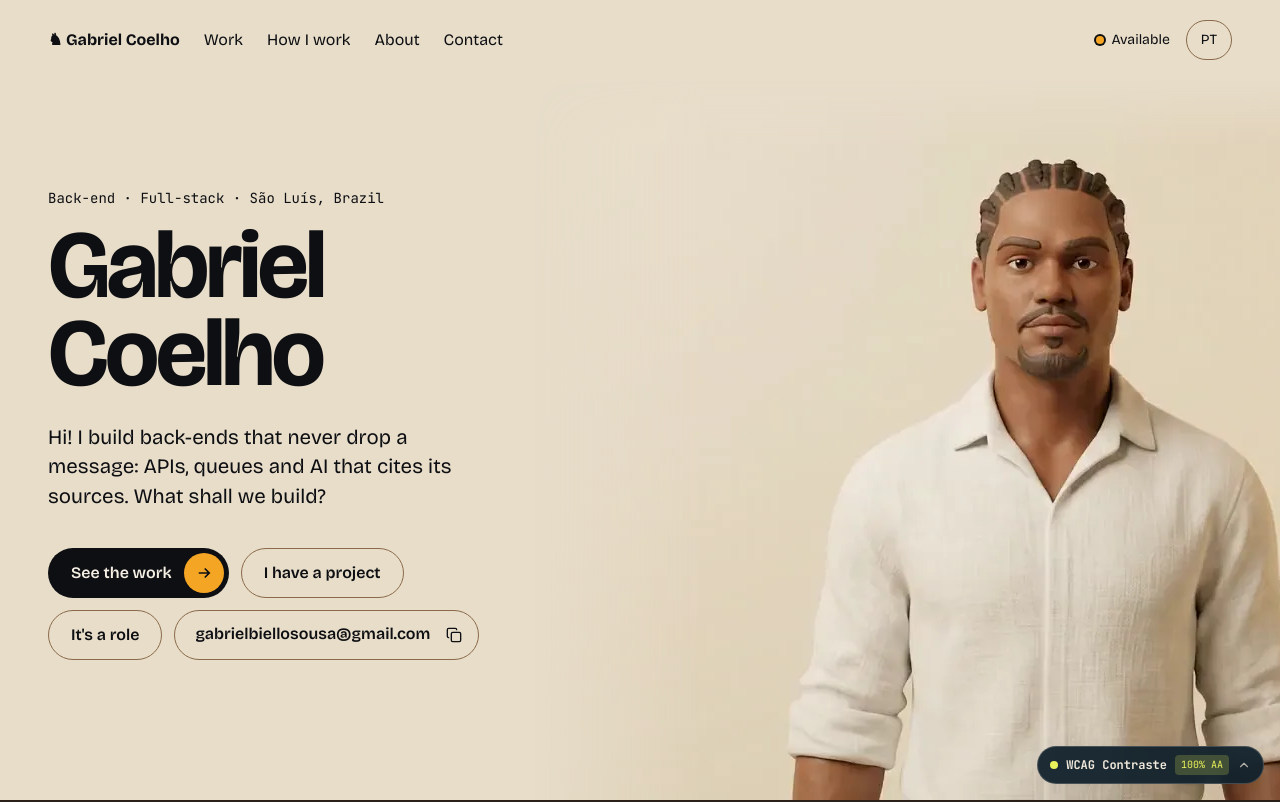
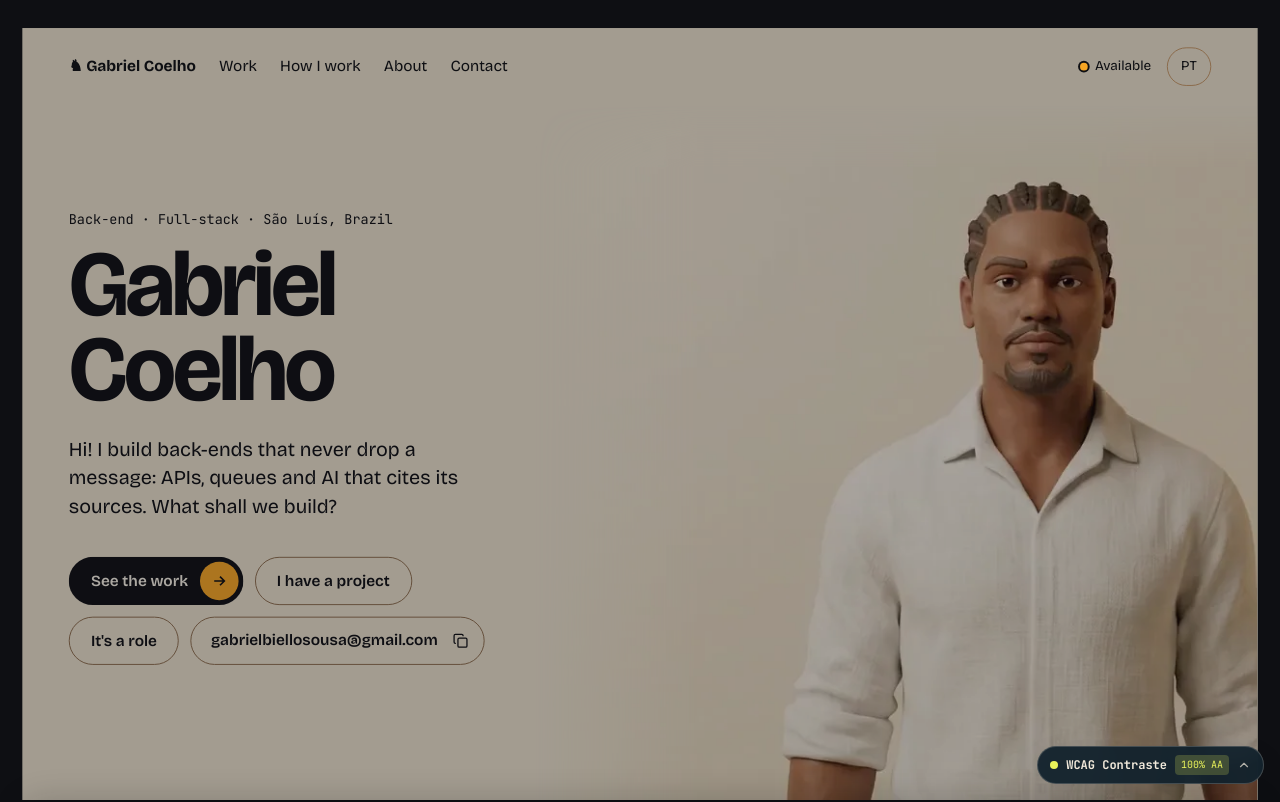
Before and after one commit to Coelho-G-Dev/portfolio-next, a Next.js app: page /novo in a window 1280 px wide. Shown: the top 802 px of the page. Built offline with nearby package versions, Linux system fonts and the light colour scheme.

Commit message:
feat: Cortina entre os capítulos

```diff
--- a/app/novo/site.css
+++ b/app/novo/site.css
@@ -12,6 +12,7 @@
   --radius-pill: 999px;
   /* Elevação neutra: nada de sombra colorida. */
   --shadow: 0 12px 32px rgb(14 15 19 / 0.18);
+  --shadow-up: 0 -12px 32px rgb(14 15 19 / 0.18);
 }
 
 /* ---------- Base ---------- */
@@ -138,9 +139,38 @@
   }
 }
 
-/* ---------- Capítulos ---------- */
+/* ---------- Capítulos e Cortina (spec §5.3) ---------- */
 .s-chapter {
+  position: relative;
   padding: clamp(64px, 10vw, 128px) clamp(16px, 4vw, 48px);
+  /* --scale e --shade vêm de useCortina; só transform e opacity animam. */
+  transform: scale(var(--scale, 1));
+  /* Encolhe a partir da base: a emenda com o próximo cartão nunca abre. */
+  transform-origin: 50% 100%;
+}
+/* Atrás dos cartões que encolhem aparece ébano, não o marfim da página. */
+.s-cortina {
+  background: var(--c-ebano);
+}
+/* Escurece com uma camada por cima, nunca com filter. */
+.s-chapter::after {
+  content: "";
+  position: absolute;
+  inset: 0;
+  border-radius: inherit;
+  background: var(--c-ebano);
+  opacity: var(--shade, 0);
+  pointer-events: none;
+}
+/* Só gruda com JavaScript e depois da medição: sem JS, nenhum capítulo cobre
+   texto não lido. */
+.js .s-chapter[data-stick] {
+  position: sticky;
+  top: var(--stick-top, 0px);
+}
+main > .s-chapter {
+  border-radius: 28px 28px 0 0;
+  box-shadow: var(--shadow-up);
 }
 .s-chapter[data-tone="marfim"] {
   background: var(--c-marfim);
@@ -370,7 +400,9 @@
 }
 
 /* ---------- Abertura (spec §5.2) ---------- */
-.s-opening {
+.s-chapter[data-chapter="abertura"] {
+  min-height: 100svh;
+  padding: 0;
   color: var(--c-ebano);
 }
 .s-hero {
--- a/components/site/Chapter.tsx
+++ b/components/site/Chapter.tsx
@@ -1,12 +1,24 @@
-import type { ReactNode } from "react";
+import type { CSSProperties, ReactNode } from "react";
 
 export type ChapterTone = "marfim" | "nogueiraEscura" | "ebano" | "bordo";
+export type ChapterId = "abertura" | "derrube" | "projetos" | "trabalho" | "sobre";
 
 // Um capítulo é o cartão que a Cortina sobrepõe (spec §5.3). Ele agrupa uma
-// ou mais seções; cada seção tem o seu h2.
-export function Chapter({ tone, children }: { tone: ChapterTone; children: ReactNode }) {
+// ou mais seções; cada seção tem o seu h2. O id vai só em data-chapter, para
+// não colidir com o id das seções.
+export function Chapter({
+  id,
+  tone,
+  style,
+  children,
+}: {
+  id: ChapterId;
+  tone: ChapterTone;
+  style?: CSSProperties;
+  children: ReactNode;
+}) {
   return (
-    <div className="s-chapter" data-tone={tone}>
+    <div className="s-chapter" data-chapter={id} data-tone={tone} style={style}>
       {children}
     </div>
   );
--- /dev/null
+++ b/components/site/CortinaContext.tsx
@@ -0,0 +1,10 @@
+"use client";
+
+import { createContext, useContext } from "react";
+
+// Capítulos cobertos pela Cortina (cobertura ≥ COVERED_AT).
+export const CortinaContext = createContext<ReadonlySet<string>>(new Set());
+
+export function useChapterCovered(id: string): boolean {
+  return useContext(CortinaContext).has(id);
+}
--- a/components/site/Hero.tsx
+++ b/components/site/Hero.tsx
@@ -3,6 +3,7 @@
 import { useEffect, useRef, useState } from "react";
 import { mailtoFor } from "@/lib/contact";
 import Character from "./Character";
+import { useChapterCovered } from "./CortinaContext";
 import EmailPill from "./EmailPill";
 import Pill from "./Pill";
 import { useSiteCopy } from "./SiteCopyContext";
@@ -13,13 +14,16 @@ export default function Hero() {
   const c = useSiteCopy();
   const h = c.hero;
   const ref = useRef<HTMLElement>(null);
-  const [paused, setPaused] = useState(false);
+  const [offscreen, setOffscreen] = useState(false);
+  // Coberta pela Cortina, a abertura continua "na tela" para o navegador.
+  const covered = useChapterCovered("abertura");
+  const paused = offscreen || covered;
 
   // O personagem pausa quando menos de 10% da abertura está à vista.
   useEffect(() => {
     const el = ref.current;
     if (!el) return;
-    const io = new IntersectionObserver(([entry]) => setPaused(entry.intersectionRatio < 0.1), {
+    const io = new IntersectionObserver(([entry]) => setOffscreen(entry.intersectionRatio < 0.1), {
       threshold: [0, 0.1, 0.2],
     });
     io.observe(el);
--- a/components/site/SitePage.tsx
+++ b/components/site/SitePage.tsx
@@ -1,39 +1,49 @@
 "use client";
 
-import type { ReactNode } from "react";
+import { useRef, type ReactNode } from "react";
 import { useLanguage } from "@/lib/i18n/LanguageContext";
 import { siteCopy } from "@/lib/i18n/site";
 import { Chapter, Section } from "./Chapter";
+import { CortinaContext } from "./CortinaContext";
 import Hero from "./Hero";
 import { heroManifest } from "./heroAssets";
 import Nav from "./Nav";
 import { SiteCopyContext } from "./SiteCopyContext";
+import { useCortina } from "./useCortina";
 
 export default function SitePage({ heroSlot }: { heroSlot?: ReactNode }) {
   const { language } = useLanguage();
   const c = siteCopy[language];
   const s = c.sections;
+  const root = useRef<HTMLDivElement>(null);
+  const covered = useCortina(root);
 
   return (
     <SiteCopyContext.Provider value={c}>
+      <CortinaContext.Provider value={covered}>
+        <div className="s-cortina" ref={root}>
           {/* Menu e abertura dividem o fundo do vídeo do personagem. */}
-      <div className="s-opening" style={{ backgroundColor: heroManifest.bg }}>
+          <Chapter
+            id="abertura"
+            tone="marfim"
+            style={{ backgroundColor: heroManifest.bg }}
+          >
             <Nav />
             {heroSlot ?? <Hero />}
-      </div>
+          </Chapter>
           <main id="main-content">
             {/* Capítulos e fundos na ordem da spec §5.3. */}
-        <Chapter tone="nogueiraEscura">
+            <Chapter id="derrube" tone="nogueiraEscura">
               <Section id="derrube" title={s.derrube.title}>
-            <p>{s.derrube.soon}</p>
+                <p data-derrube-end>{s.derrube.soon}</p>
               </Section>
             </Chapter>
-        <Chapter tone="ebano">
+            <Chapter id="projetos" tone="ebano">
               <Section id="projetos" title={s.projetos.title}>
                 <p>{s.projetos.soon}</p>
               </Section>
             </Chapter>
-        <Chapter tone="marfim">
+            <Chapter id="trabalho" tone="marfim">
               <Section id="como-trabalho" title={s.comoTrabalho.title}>
                 <p>{s.comoTrabalho.soon}</p>
               </Section>
@@ -41,7 +51,7 @@ export default function SitePage({ heroSlot }: { heroSlot?: ReactNode }) {
                 <p>{s.oQueResolvo.soon}</p>
               </Section>
             </Chapter>
-        <Chapter tone="bordo">
+            <Chapter id="sobre" tone="bordo">
               <Section id="sobre" title={s.sobre.title}>
                 <p>{s.sobre.soon}</p>
               </Section>
@@ -53,6 +63,8 @@ export default function SitePage({ heroSlot }: { heroSlot?: ReactNode }) {
           <footer className="s-footer">
             <h2 className="sr-only">{c.footer.title}</h2>
           </footer>
+        </div>
+      </CortinaContext.Provider>
     </SiteCopyContext.Provider>
   );
 }
--- /dev/null
+++ b/components/site/useCortina.ts
@@ -0,0 +1,80 @@
+"use client";
+
+import { useEffect, useState, type RefObject } from "react";
+import { chapterEffect, COVERED_AT, coverage, stickTop } from "@/lib/cortina";
+
+// Cortina (spec §5.3). Mede cada [data-chapter] e escreve --stick-top (o
+// capítulo gruda pela base se for mais alto que a tela); a cada quadro de
+// rolagem escreve --scale e --shade no capítulo de trás. Só variáveis CSS:
+// nenhum re-render por quadro. Devolve os capítulos cobertos, atualizados só
+// quando algum cruza COVERED_AT.
+export function useCortina(root: RefObject<HTMLElement | null>): ReadonlySet<string> {
+  const [covered, setCovered] = useState<ReadonlySet<string>>(() => new Set());
+
+  useEffect(() => {
+    const el = root.current;
+    if (!el || typeof ResizeObserver === "undefined") return;
+    const chapters = Array.from(el.querySelectorAll<HTMLElement>("[data-chapter]"));
+    if (chapters.length === 0) return;
+
+    const compact = window.matchMedia("(max-width: 719px)");
+    const reduced = window.matchMedia("(prefers-reduced-motion: reduce)");
+    let frame = 0;
+    let lastKey = "";
+
+    const measure = () => {
+      const vh = window.innerHeight;
+      for (const chapter of chapters) {
+        chapter.style.setProperty("--stick-top", `${stickTop(chapter.offsetHeight, vh)}px`);
+        chapter.setAttribute("data-stick", "");
+      }
+    };
+
+    const update = () => {
+      frame = 0;
+      const vh = window.innerHeight;
+      const ids: string[] = [];
+      chapters.forEach((chapter, i) => {
+        const next = chapters[i + 1];
+        const cover = next ? coverage(next.getBoundingClientRect().top, vh) : 0;
+        const { scale, shade } = chapterEffect(cover, { compact: compact.matches, reduced: reduced.matches });
+        chapter.style.setProperty("--scale", String(scale));
+        chapter.style.setProperty("--shade", String(shade));
+        if (cover >= COVERED_AT) ids.push(chapter.dataset.chapter ?? "");
+      });
+      const key = ids.join(",");
+      if (key !== lastKey) {
+        lastKey = key;
+        setCovered(new Set(ids));
+      }
+    };
+
+    const schedule = () => {
+      if (!frame) frame = requestAnimationFrame(update);
+    };
+    const onResize = () => {
+      measure();
+      schedule();
+    };
+
+    const ro = new ResizeObserver(onResize);
+    chapters.forEach((chapter) => ro.observe(chapter));
+    measure();
+    update();
+    window.addEventListener("scroll", schedule, { passive: true });
+    window.addEventListener("resize", onResize);
+    compact.addEventListener("change", schedule);
+    reduced.addEventListener("change", schedule);
+
+    return () => {
+      ro.disconnect();
+      window.removeEventListener("scroll", schedule);
+      window.removeEventListener("resize", onResize);
+      compact.removeEventListener("change", schedule);
+      reduced.removeEventListener("change", schedule);
+      if (frame) cancelAnimationFrame(frame);
+    };
+  }, [root]);
+
+  return covered;
+}
```
Also changed, not shown: 2 other files (tests, documents, lock files or other folders). Lines whose indentation alone changed are shown as unchanged.
